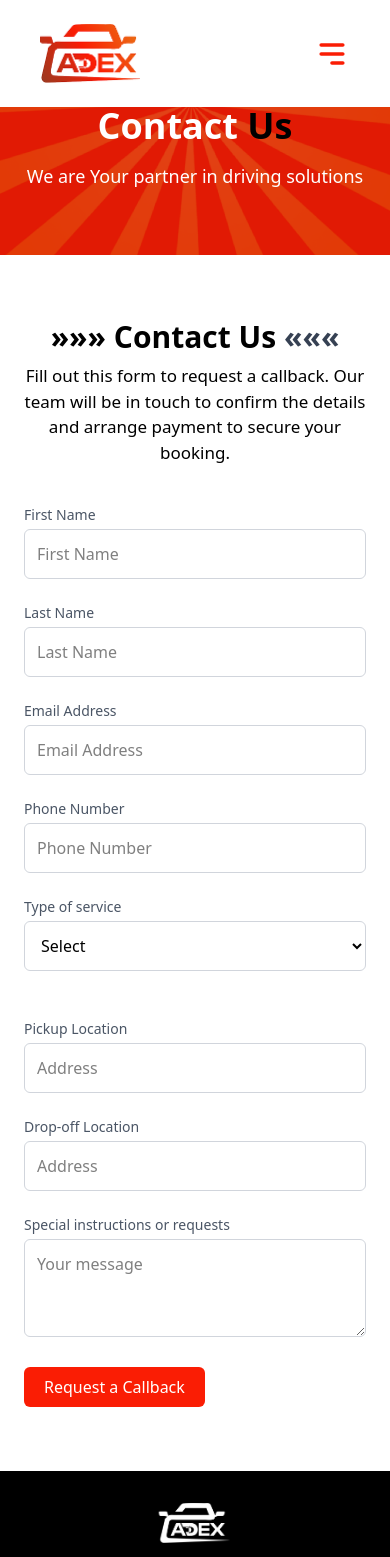
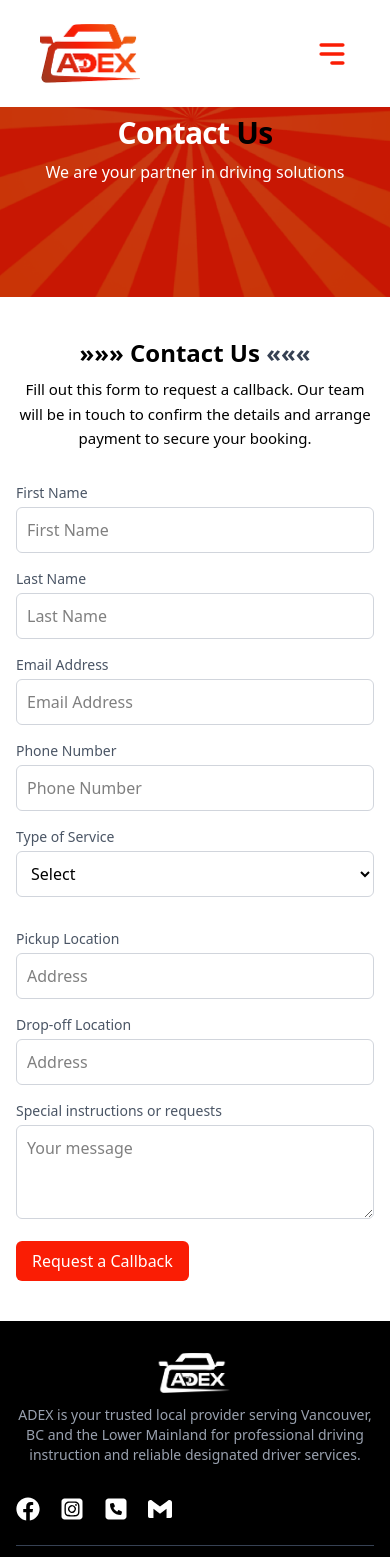
Before and after one commit to udemecomfort/adexx, a React (Vite) app: page /Contact in a window 390 px wide. Shown: the top 1557 px of the page. Built offline with nearby package versions, Linux system fonts and the light colour scheme.

Commit message:
still small responsiveness

```diff
--- a/src/components/AboutUs.jsx
+++ b/src/components/AboutUs.jsx
@@ -4,20 +4,24 @@ import orange from "../assets/orange-bg.png";
 const AboutUs = () => {
   return (
     <section className="relative">
-      <div className="relative bg-[#FA1D04] h-[30vh] md:h-[33vh] flex items-center justify-center">
+      <div className="relative bg-[#FA1D04] h-[45vh] sm:h-[55vh] md:h-[33vh] flex items-center justify-center overflow-hidden">
+        {/* Orange Rays Background */}
         <img
           src={orange}
           alt="Orange Rays"
           className="absolute inset-0 w-full h-full object-cover"
         />
-        <div className="absolute inset-0 bg-black/10"></div>
 
-        <div className="relative z-10 text-center px-2 flex flex-col items-center justify-center mt-10 md:mt-20">
-          <h2 className="text-white text-4xl md:text-5xl font-bold mb-4">
+        {/* Overlay */}
+        <div className="absolute inset-0 bg-black/20"></div>
+
+        {/* Content */}
+        <div className="relative z-10 text-center px-4 sm:px-6 md:px-10 flex flex-col items-center justify-center mt-12 sm:mt-16 md:mt-20">
+          <h2 className="text-white text-3xl sm:text-4xl md:text-5xl font-bold mb-2 sm:mb-4 leading-tight">
             About <span className="text-black">Us</span>
           </h2>
-          <p className="text-white text-lg md:text-xl font-medium leading-relaxed">
-           We are Your partner in driving solutions
+          <p className="text-white text-base sm:text-lg md:text-xl font-medium leading-relaxed max-w-[500px] sm:max-w-[700px]">
+            We are your partner in driving solutions
           </p>
         </div>
       </div>
--- a/src/components/Contact.jsx
+++ b/src/components/Contact.jsx
@@ -1,36 +1,35 @@
 import React from "react";
 import { useLocation } from "react-router-dom";
 
-
-
 const Contact = () => {
   const location = useLocation();
+
   return (
-    <div className="bg-white py-16 px-6 md:px-20">
+    <div className="bg-white py-10 px-4 sm:px-6 md:px-20">
       {/* Header */}
-      <div className="text-center mb-10">
+      <div className="text-center mb-8 sm:mb-10">
         {location.pathname !== "/contact" && (
-          <h3 className="text-3xl font-semibold mb-2">
+          <h3 className="text-2xl sm:text-3xl font-semibold mb-2">
             <span className="text-black">»»» </span>Contact Us
             <span className="text-gray-700"> «««</span>
           </h3>
         )}
 
-        <p className="text-[17px] text-black max-w-lg mx-auto">
+        <p className="text-[15px] sm:text-[17px] text-black max-w-md sm:max-w-lg mx-auto leading-relaxed">
           Fill out this form to request a callback. Our team will be in touch to
           confirm the details and arrange payment to secure your booking.
         </p>
       </div>
 
       {/* Contact Form */}
-      <form className="max-w-4xl mx-auto grid grid-cols-1 md:grid-cols-2 gap-6">
+      <form className="max-w-4xl mx-auto grid grid-cols-1 md:grid-cols-2 gap-4 sm:gap-6">
         {/* First Name */}
         <div>
           <label className="block text-gray-600 text-sm mb-1">First Name</label>
           <input
             type="text"
             placeholder="First Name"
-            className="w-full p-3 border border-gray-300 rounded-md focus:outline-none focus:ring-2 focus:ring-[#FA1D04]"
+            className="w-full p-2.5 sm:p-3 border border-gray-300 rounded-md focus:outline-none focus:ring-2 focus:ring-[#FA1D04]"
           />
         </div>
 
@@ -40,34 +39,40 @@ const Contact = () => {
           <input
             type="text"
             placeholder="Last Name"
-            className="w-full p-3 border border-gray-300 rounded-md focus:outline-none focus:ring-2 focus:ring-[#FA1D04]"
+            className="w-full p-2.5 sm:p-3 border border-gray-300 rounded-md focus:outline-none focus:ring-2 focus:ring-[#FA1D04]"
           />
         </div>
 
         {/* Email */}
         <div>
-          <label className="block text-gray-600 text-sm mb-1">Email Address</label>
+          <label className="block text-gray-600 text-sm mb-1">
+            Email Address
+          </label>
           <input
             type="email"
             placeholder="Email Address"
-            className="w-full p-3 border border-gray-300 rounded-md focus:outline-none focus:ring-2 focus:ring-[#FA1D04]"
+            className="w-full p-2.5 sm:p-3 border border-gray-300 rounded-md focus:outline-none focus:ring-2 focus:ring-[#FA1D04]"
           />
         </div>
 
         {/* Phone */}
         <div>
-          <label className="block text-gray-600 text-sm mb-1">Phone Number</label>
+          <label className="block text-gray-600 text-sm mb-1">
+            Phone Number
+          </label>
           <input
             type="text"
             placeholder="Phone Number"
-            className="w-full p-3 border border-gray-300 rounded-md focus:outline-none focus:ring-2 focus:ring-[#FA1D04]"
+            className="w-full p-2.5 sm:p-3 border border-gray-300 rounded-md focus:outline-none focus:ring-2 focus:ring-[#FA1D04]"
           />
         </div>
 
         {/* Type of Service */}
         <div>
-          <label className="block text-gray-600 text-sm mb-1">Type of service</label>
-          <select className="w-full p-3 border border-gray-300 rounded-md focus:outline-none focus:ring-2 focus:ring-[#FA1D04]">
+          <label className="block text-gray-600 text-sm mb-1">
+            Type of Service
+          </label>
+          <select className="w-full p-2.5 sm:p-3 border border-gray-300 rounded-md focus:outline-none focus:ring-2 focus:ring-[#FA1D04]">
             <option value="">Select</option>
             <option value="driving">Driving Service</option>
             <option value="pickup">Pickup</option>
@@ -80,21 +85,25 @@ const Contact = () => {
 
         {/* Pickup Location */}
         <div>
-          <label className="block text-gray-600 text-sm mb-1">Pickup Location</label>
+          <label className="block text-gray-600 text-sm mb-1">
+            Pickup Location
+          </label>
           <input
             type="text"
             placeholder="Address"
-            className="w-full p-3 border border-gray-300 rounded-md focus:outline-none focus:ring-2 focus:ring-[#FA1D04]"
+            className="w-full p-2.5 sm:p-3 border border-gray-300 rounded-md focus:outline-none focus:ring-2 focus:ring-[#FA1D04]"
           />
         </div>
 
         {/* Drop-off Location */}
         <div>
-          <label className="block text-gray-600 text-sm mb-1">Drop-off Location</label>
+          <label className="block text-gray-600 text-sm mb-1">
+            Drop-off Location
+          </label>
           <input
             type="text"
             placeholder="Address"
-            className="w-full p-3 border border-gray-300 rounded-md focus:outline-none focus:ring-2 focus:ring-[#FA1D04]"
+            className="w-full p-2.5 sm:p-3 border border-gray-300 rounded-md focus:outline-none focus:ring-2 focus:ring-[#FA1D04]"
           />
         </div>
 
@@ -106,7 +115,7 @@ const Contact = () => {
           <textarea
             rows="3"
             placeholder="Your message"
-            className="w-full p-3 border border-gray-300 rounded-md focus:outline-none focus:ring-2 focus:ring-[#FA1D04]"
+            className="w-full p-2.5 sm:p-3 border border-gray-300 rounded-md focus:outline-none focus:ring-2 focus:ring-[#FA1D04]"
           ></textarea>
         </div>
 
@@ -114,15 +123,12 @@ const Contact = () => {
         <div className="md:col-span-2 flex justify-start">
           <button
             type="submit"
-            className="bg-[#FA1D04] text-white px-5 py-2 rounded-md hover:bg-red-600 transition"
+            className="bg-[#FA1D04] text-white px-4 sm:px-5 py-2 sm:py-2.5 rounded-md hover:bg-red-600 transition"
           >
             Request a Callback
           </button>
         </div>
       </form>
-
-      {/* Bottom Red Section */}
-
     </div>
   );
 };
--- a/src/components/ContactPage.jsx
+++ b/src/components/ContactPage.jsx
@@ -1,13 +1,12 @@
-import React from 'react'
+import React from "react";
+import { motion } from "framer-motion";
 import orange from "../assets/orange-bg.png";
 
 const ContactPage = () => {
   return (
-    <div>
-
     <section className="relative">
       {/* Background section */}
-              <div className="relative bg-[#FA1D04] h-[30vh] md:h-[33vh] flex items-center justify-center">
+      <div className="relative bg-[#FA1D04] h-[35vh] sm:h-[40vh] md:h-[45vh] flex items-center justify-center overflow-hidden">
         {/* Background image */}
         <img
           src={orange}
@@ -15,22 +14,37 @@ const ContactPage = () => {
           className="absolute inset-0 w-full h-full object-cover"
         />
 
-                {/* Overlay (optional slight tint for better text visibility) */}
-                <div className="absolute inset-0 bg-black/10"></div>
+        {/* Overlay tint for better text visibility */}
+        <div className="absolute inset-0 bg-black/20"></div>
 
-                {/* Centered text container */}
-                <div className="relative z-10 text-center px-2 flex flex-col items-center justify-center mt-10 md:mt-20">
-                  <h2 className="text-white text-4xl md:text-5xl font-bold mb-4">
+        {/* Animated Text Container */}
+        <motion.div
+          className="relative z-10 text-center px-3 sm:px-4 flex flex-col items-center justify-center"
+          initial={{ opacity: 0, y: 50 }}
+          animate={{ opacity: 1, y: 0 }}
+          transition={{ duration: 1, ease: "easeOut" }}
+        >
+          <motion.h2
+            className="text-white text-3xl sm:text-4xl md:text-5xl font-extrabold mb-2 sm:mb-4 tracking-tight"
+            initial={{ scale: 0.9 }}
+            animate={{ scale: 1 }}
+            transition={{ duration: 0.8 }}
+          >
             Contact <span className="text-black">Us</span>
-                  </h2>
-                  <p className="text-white text-lg md:text-xl font-medium leading-relaxed">
-                   We are Your partner in driving solutions
-                  </p>
-                </div>
+          </motion.h2>
+
+          <motion.p
+            className="text-white text-base sm:text-lg md:text-xl font-medium leading-relaxed max-w-md sm:max-w-lg mx-auto"
+            initial={{ opacity: 0 }}
+            animate={{ opacity: 1 }}
+            transition={{ delay: 0.4, duration: 1 }}
+          >
+            We are your partner in driving solutions
+          </motion.p>
+        </motion.div>
       </div>
     </section>
-    </div>
-  )
-}
+  );
+};
 
-export default ContactPage
+export default ContactPage;
--- a/src/components/CorporateEvent.jsx
+++ b/src/components/CorporateEvent.jsx
@@ -1,30 +1,32 @@
 import React from "react";
 import { FaCheck } from "react-icons/fa6";
-import { motion } from "framer-motion"; // 👈 Import Framer Motion
+import { motion } from "framer-motion";
 import eventImg from "../assets/event.png";
 
 const CorporateEvent = () => {
   return (
-    <div className="flex flex-col md:flex-row items-center justify-between rounded-2xl overflow-hidden p-6 md:p-10 my-10 gap-8">
+    <div className="flex flex-col md:flex-row items-center justify-between rounded-2xl overflow-hidden px-4 sm:px-6 md:px-10 py-8 md:py-12 my-10 gap-10 bg-white">
       {/* Left Text Section */}
       <motion.div
-        className="md:w-1/2 text-left space-y-5"
-        initial={{ opacity: 0, x: -50 }} // Start hidden and slightly left
-        whileInView={{ opacity: 1, x: 0 }} // Fade in and slide to position
+        className="w-full md:w-1/2 text-left space-y-5"
+        initial={{ opacity: 0, x: -50 }}
+        whileInView={{ opacity: 1, x: 0 }}
         transition={{ duration: 1 }}
-        viewport={{ once: true }} // Animates only once when in view
+        viewport={{ once: true }}
       >
-        <h2 className="text-[#FA1D04] font-semibold text-lg">
+        <h2 className="text-[#FA1D04] font-semibold text-xl sm:text-2xl md:text-3xl leading-tight">
           Corporate Event Transportation You Can Trust
         </h2>
-        <p className="text-gray-700 leading-relaxed">
+
+        <p className="text-gray-700 text-[15px] sm:text-[16px] leading-relaxed">
           At Adex Designated Driving Services, we provide reliable, professional
-          pickup and drop-off services tailored for corporate events of all
-          sizes. Whether you're organizing a charity fundraiser, golf tournament,
-          or a company staff party, our experienced team ensures your guests and
+          pickup and drop-off services tailored for corporate events of all sizes.
+          Whether you're organizing a charity fundraiser, golf tournament, or a
+          company staff party, our experienced team ensures your guests and
           employees get home safely.
         </p>
-        <p className="text-gray-700 leading-relaxed">
+
+        <p className="text-gray-700 text-[15px] sm:text-[16px] leading-relaxed">
           By reducing the risk of impaired driving, our services allow everyone
           to enjoy the event responsibly — with complete peace of mind.
         </p>
@@ -44,28 +46,28 @@ const CorporateEvent = () => {
           ].map((item, index) => (
             <motion.li
               key={index}
-              className="flex items-center gap-2"
+              className="flex items-start sm:items-center gap-2 text-[15px] sm:text-[16px]"
               initial={{ opacity: 0, x: -20 }}
               whileInView={{ opacity: 1, x: 0 }}
               transition={{ delay: index * 0.2 + 0.5, duration: 0.8 }}
               viewport={{ once: true }}
             >
-              <FaCheck className="text-[#FA1D04]" size={20} />
+              <FaCheck className="text-[#FA1D04] flex-shrink-0 mt-1 sm:mt-0" size={18} />
               <span>{item}</span>
             </motion.li>
           ))}
         </motion.ul>
 
-        <p className="text-gray-700 leading-relaxed">
+        <p className="text-gray-700 text-[15px] sm:text-[16px] leading-relaxed">
           Partner with Adex for safe, seamless transportation at your next event.
           <br />
           Book now or contact us to learn more about our corporate packages.
         </p>
 
         <motion.button
-          className="bg-[#FA1D04] text-white font-semibold py-3 px-6 rounded-md shadow-md hover:bg-[#d81703] transition-all duration-300"
-          whileHover={{ scale: 1.05 }} // Subtle zoom on hover
-          whileTap={{ scale: 0.95 }} // Slight shrink on click
+          className="bg-[#FA1D04] text-white text-[15px] sm:text-[16px] font-semibold py-2.5 sm:py-3 px-5 sm:px-6 rounded-md shadow-md hover:bg-[#d81703] transition-all duration-300"
+          whileHover={{ scale: 1.05 }}
+          whileTap={{ scale: 0.95 }}
         >
           Request a Booking
         </motion.button>
@@ -73,16 +75,16 @@ const CorporateEvent = () => {
 
       {/* Right Image Section */}
       <motion.div
-        className="md:w-1/2"
-        initial={{ opacity: 0, x: 80 }} // Start hidden and from the right
-        whileInView={{ opacity: 1, x: 0 }} // Fade in smoothly
+        className="w-full md:w-1/2"
+        initial={{ opacity: 0, x: 80 }}
+        whileInView={{ opacity: 1, x: 0 }}
         transition={{ duration: 1.2, ease: "easeOut" }}
         viewport={{ once: true }}
       >
         <img
           src={eventImg}
           alt="Corporate Event"
-          className="w-full h-full object-cover rounded-2xl"
+          className="w-full h-auto object-cover rounded-2xl"
         />
       </motion.div>
     </div>
--- a/src/components/FlexDE.jsx
+++ b/src/components/FlexDE.jsx
@@ -1,6 +1,6 @@
 import React from "react";
 import { ImCheckmark } from "react-icons/im";
-import { motion } from "framer-motion"; // 👈 Import Framer Motion
+import { motion } from "framer-motion";
 import Image1 from "../assets/FlexImage1.png";
 import Image2 from "../assets/FlexImage2.png";
 import Image3 from "../assets/FlexImge3.png";
@@ -31,29 +31,29 @@ const FlexDE = () => {
   ];
 
   return (
-    <div>
-      {/* Section Intro */}
+    <div className="bg-white">
+      {/* ===== Section Intro ===== */}
       <motion.div
-        className="px-4 md:px-10 lg:px-20"
+        className="px-4 sm:px-6 lg:px-20 mt-16 md:mt-24"
         initial={{ opacity: 0, y: 50 }}
         whileInView={{ opacity: 1, y: 0 }}
-        transition={{ duration: 1 }}
+        transition={{ duration: 0.8 }}
         viewport={{ once: true }}
       >
-        <div className="text-center bg-gray-100 mx-auto text-[18px] md:text-[20px] lg:text-[23px] mt-[60px] md:mt-[120px] mb-[30px] font-semibold rounded-2xl py-6 md:py-10 max-w-[900px]">
-          <p className="max-w-[640px] mx-auto pb-6 md:pb-9 px-4 leading-relaxed">
+        <div className="text-center bg-gray-100 mx-auto text-base sm:text-lg md:text-xl font-semibold rounded-2xl py-8 sm:py-10 max-w-[900px]">
+          <p className="max-w-[640px] mx-auto pb-4 sm:pb-6 px-4 leading-relaxed">
             Planning a night out? Don’t let a DUI ruin your evening — choose our
             designated driver service for a safe, stress-free ride home.
           </p>
 
-          <p className="max-w-[640px] mx-auto pb-6 md:pb-2 px-4 leading-relaxed">
+          <p className="max-w-[640px] mx-auto pb-4 sm:pb-6 px-4 leading-relaxed">
             With reliable, professional drivers available 24/7, you can enjoy
             your night without the risk or worry of getting behind the wheel.
-            We’ll get both you and your vehicle home surely.
+            We’ll get both you and your vehicle home safely.
           </p>
 
           <motion.div
-            className="flex flex-col md:flex-row justify-center items-center md:space-x-8 space-y-4 md:space-y-0 mt-4"
+            className="flex flex-col sm:flex-row justify-center items-center gap-3 sm:gap-8 mt-4 flex-wrap"
             initial={{ opacity: 0 }}
             whileInView={{ opacity: 1 }}
             transition={{ delay: 0.5, duration: 0.8 }}
@@ -68,17 +68,17 @@ const FlexDE = () => {
                 transition={{ delay: index * 0.3, duration: 0.8 }}
                 viewport={{ once: true }}
               >
-                <ImCheckmark className="text-[#fa1d04] text-[20px] md:text-[22px]" />
-                <span className="text-[20px] md:text-[24px]">{text}</span>
+                <ImCheckmark className="text-[#fa1d04] text-lg sm:text-xl" />
+                <span className="text-lg sm:text-xl font-medium">{text}</span>
               </motion.div>
             ))}
           </motion.div>
         </div>
       </motion.div>
 
-      {/* Cards Section */}
+      {/* ===== Cards Section ===== */}
       <motion.div
-        className="space-y-12 px-6 md:px-10 lg:px-20 py-10 md:flex items-center justify-between md:space-y-0 md:space-x-6"
+        className="px-4 sm:px-6 lg:px-20 py-10 flex flex-col lg:flex-row items-center justify-center gap-10"
         initial="hidden"
         whileInView="visible"
         variants={{
@@ -109,15 +109,16 @@ const FlexDE = () => {
             image: Image3,
             title: "Vehicle Relocation",
             heading:
-              "We’ll move your vehicle from one location to another without you needing to be present, saving you time and hassle.",
+              "We’ll move your vehicle from one location to another without you needing to be present — saving you time and hassle.",
           },
         ].map((card, index) => (
           <motion.div
             key={index}
             initial={{ opacity: 0, y: 40 }}
             whileInView={{ opacity: 1, y: 0 }}
-            transition={{ duration: 0.8, delay: index * 0.4 }}
+            transition={{ duration: 0.7, delay: index * 0.3 }}
             viewport={{ once: true }}
+            className="w-full sm:max-w-[360px]"
           >
             <FlexDEProps {...card} />
           </motion.div>
```
Also changed, not shown: src/components/DrivingSchoolInfo.jsx (+73 -39 lines). Lines whose indentation alone changed are shown as unchanged.
